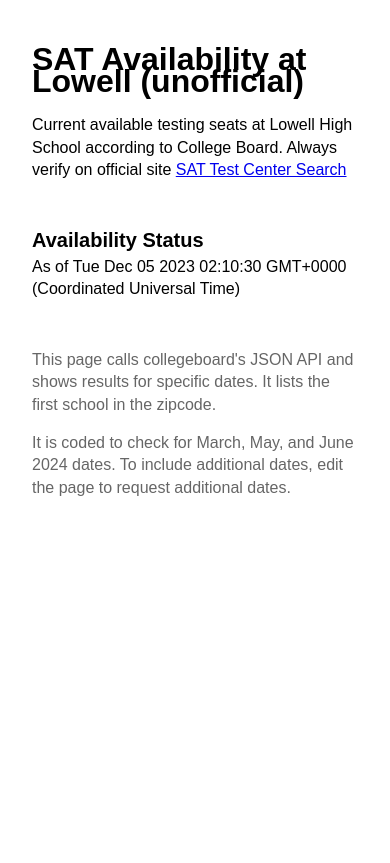
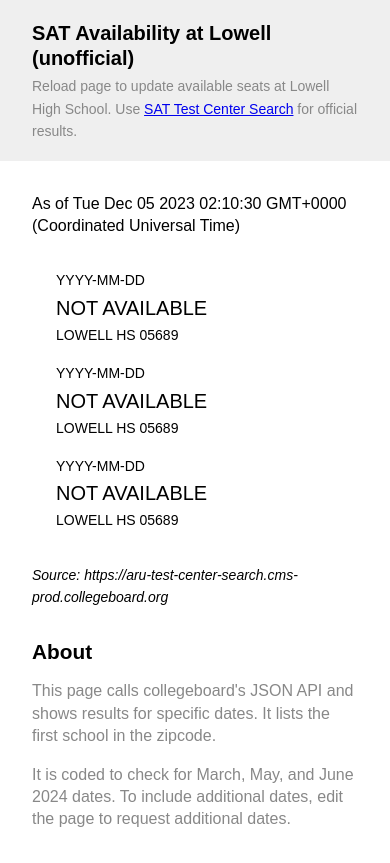
Before and after one commit to dhamaker/lowell-sat-seat-status, a plain HTML site: page index.html in a window 390 px wide. Drawn offline with Linux system fonts and the light colour scheme; no server answers.

Commit message:
Make Mobile First

```diff
--- a/index.html
+++ b/index.html
@@ -1,57 +1,104 @@
 <!DOCTYPE html>
-<html lang="en">
-    <header>
+<html lang="en" dir="ltr">
+    <head>
+        <meta charset="utf-8">
+        <meta name="viewport" content="width=device-width, initial-scale=1.0" />
         <title>Unofficial Lowell SAT Availability</title>
         <style>
             body {
                 font-family:sans-serif;
-                margin:0 2rem;
-                max-width:44rem;
+                margin:0;
+                padding:0;
                 line-height:1.4rem;
             }
+            main {
+                margin: 2rem 2rem;
+            }
             header {
-                margin : 3em 0  2em 0;
+                padding : .5rem 2rem .25rem 2rem;
+                background:#efefef;
             }
-            main {
-                margin: 1em 0;
+            h1 {
+                font-size:1.25rem;
+                line-height:1.25;
+                margin-bottom:0;
+                color:#000;
             }
+            h1 + p {
+                margin-top:.25rem;
+                color:#888;
+                font-size:.875rem;
+            }
+
             h2 {
-                font-size:1.25rem;
-                margin:3rem 0 -.75rem 0;
+                font-size:1.3rem;
+`           }
+
+            #results {
+                margin:2rem 0;
             }
+
+            #results p {
+                margin-left: 1rem;
+            }
+
+
             span {
-                display:inline-block;
-                margin: 1rem 2rem 1rem 1rem;
-                font-size:1.5rem;
-                color:#777
+                display:block;
+                margin: 0 .5rem;
+                font-size:1rem;
+                font-size:.875rem;
             }
-            span:first-child:after {
+            span:after {
                 content: " ";
             }
             span:nth-child(2) {
                 color: #000;
+                font-size:1.25rem;
+                line-height:1.6;
             }
 
             footer {
-                color: #666;
-                margin-top:3rem;
+                margin: 2rem;
+            }
+            footer p {
+                color:#888;
+            }
+            cite {
+                margin: 1rem 0 1rem 0;
+                font-size:.875rem;
             }
 
+            /* desktop */
+            @media (min-width: 680px) {
+                span {
+                    display:inline-block;
+                    margin: 0rem .5rem;
+                    font-size:1.25rem;
+                    color:#777
+                }
+            }
 
         </style>
-    </header>
+    </head>
     <body>
         <header>
             <h1>SAT Availability at Lowell (unofficial)</h1>
-            <p>Current available testing seats at Lowell High School according to College Board. Always verify on official site <a href="https://satsuite.collegeboard.org/sat/test-center-search">SAT Test Center Search</a></p>
+            <p>Reload page to update available seats at Lowell High School. Use <a href="https://satsuite.collegeboard.org/sat/test-center-search">SAT Test Center Search</a> for official results.</p>
         </header>
         <main>
-            <h2>Availability Status</h2>
+            <!--<h2>Availability Status</h2>-->
             <p>As of <time></time></p>
             <script>document.querySelector("time").innerHTML = Date();</script>
+            <div id="results">
+                <p><span>YYYY-MM-DD</span><span>NOT AVAILABLE</span><span>LOWELL HS 05689</span></p>
+                <p><span>YYYY-MM-DD</span><span>NOT AVAILABLE</span><span>LOWELL HS 05689</span></p>
+                <p><span>YYYY-MM-DD</span><span>NOT AVAILABLE</span><span>LOWELL HS 05689</span></p>
+            </div>
+            <cite>Source: https://aru-test-center-search.cms-prod.collegeboard.org</cite>
         </main>
         <footer>
-
+            <h2>About</h2>
             <p>This page calls collegeboard's JSON API and shows results for specific dates. It lists the first school in the zipcode.</p>
             <p>It is coded to check for March, May, and June 2024 dates.  To include additional dates, edit the page to request additional dates. </p>
         </footer>
@@ -84,7 +131,7 @@
             //document.querySelector("main").innerHTML=thisTest;
 
 
-            main = document.querySelector("main");
+            main = document.querySelector("#results");
             p = main.appendChild(document.createElement("p"));
             date = p.appendChild(document.createElement("span"));
             thisStatus = p.appendChild(document.createElement("span"));
@@ -96,10 +143,12 @@
 
         // call the populate function for each test date
         // populate("yyyy-mm-dd");
+
+        /*
         populate("2024-03-09");
         populate("2024-05-04");
         populate("2024-06-01");
-
+        */
 
 
 
```
